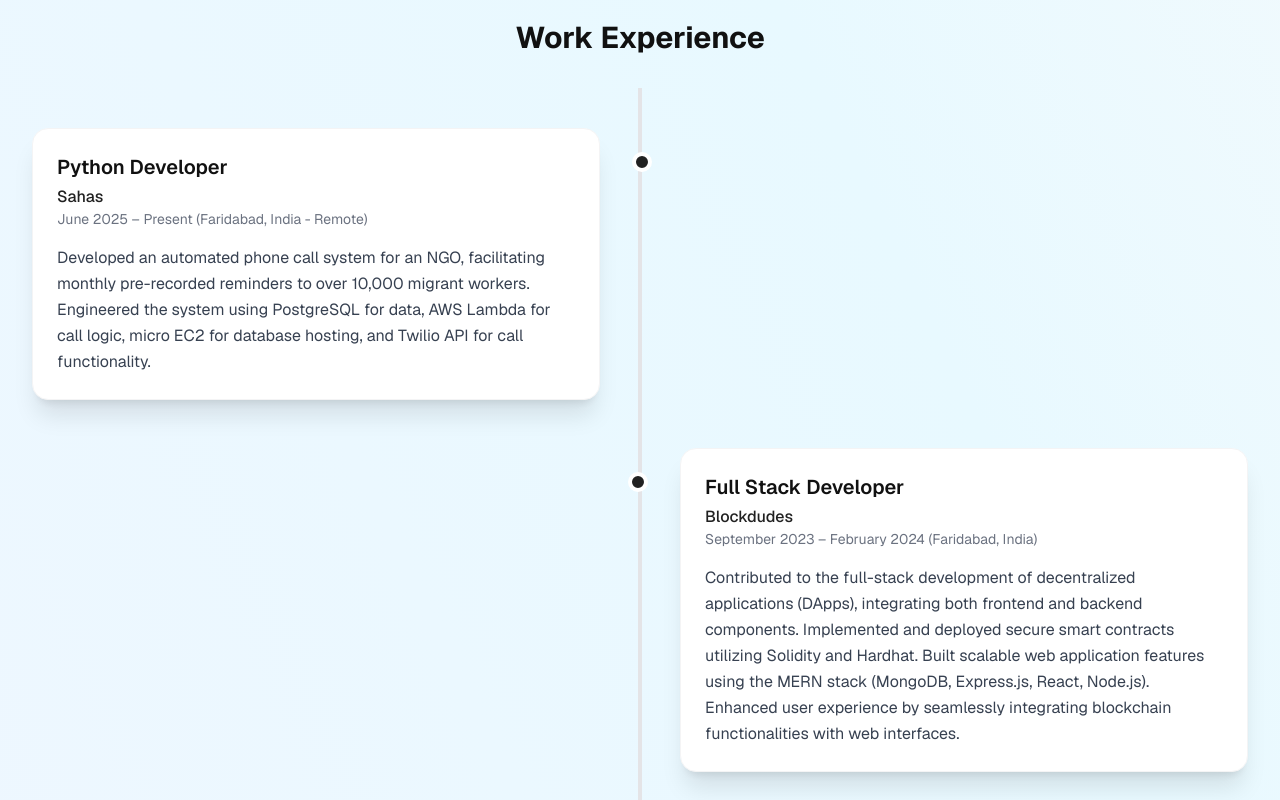
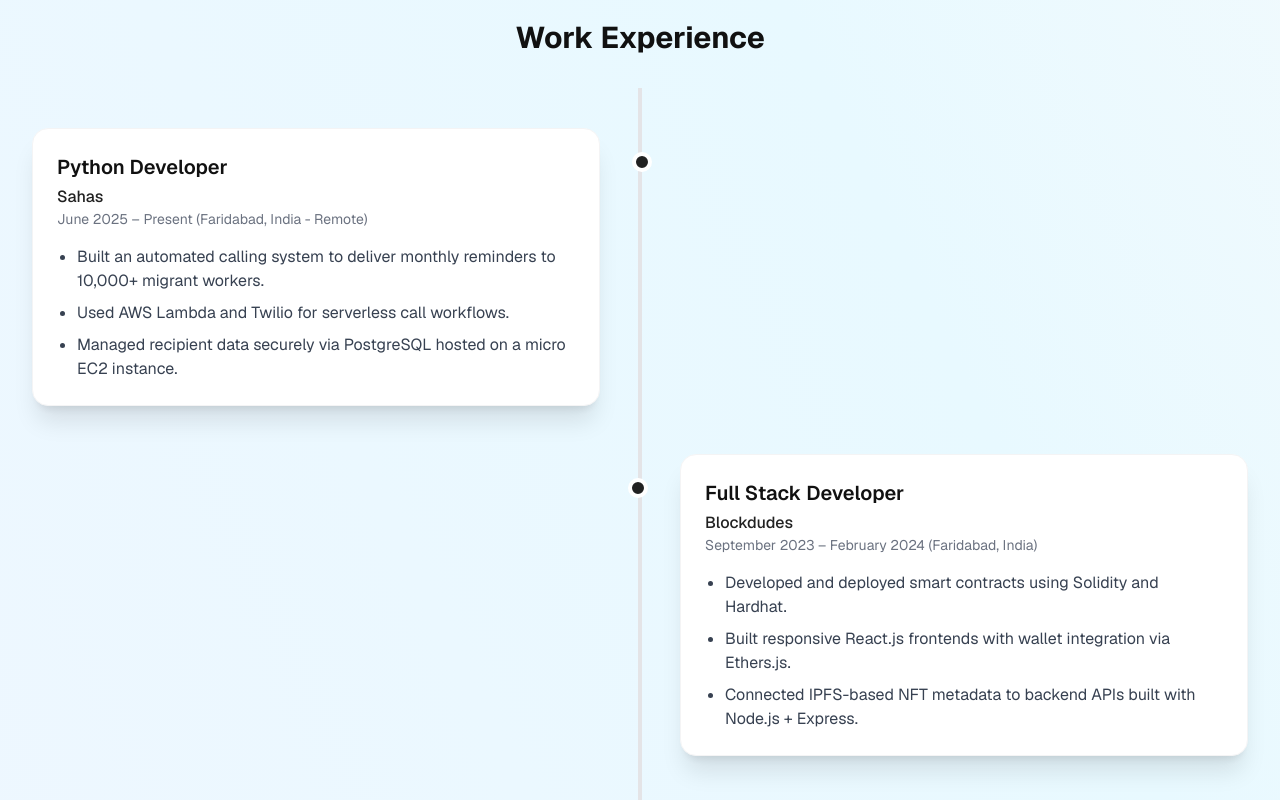
Before and after one commit to Akshit406/portfolio-akshit, a React (Vite) app: page / in a window 1280 px wide. Shown: the part 1640-2440 px from the top of the page. Built offline with nearby package versions, Linux system fonts and the light colour scheme; the HTML template or start-up script is replaced by a standard one.

Commit message:
bulletins instead of paragraphs

```diff
--- a/src/components/WorkExperience.jsx
+++ b/src/components/WorkExperience.jsx
@@ -6,16 +6,26 @@
     title: 'Python Developer',
     company: 'Sahas',
     period: 'June 2025 – Present (Faridabad, India - Remote)',
-    description:
-      'Developed an automated phone call system for an NGO, facilitating monthly pre-recorded reminders to over 10,000 migrant workers. Engineered the system using PostgreSQL for data, AWS Lambda for call logic, micro EC2 for database hosting, and Twilio API for call functionality.',
+    description: (
+      <ul className="list-disc pl-5 space-y-2 text-gray-700 dark:text-gray-300">
+        <li>Built an automated calling system to deliver monthly reminders to 10,000+ migrant workers.</li>
+        <li>Used AWS Lambda and Twilio for serverless call workflows.</li>
+        <li>Managed recipient data securely via PostgreSQL hosted on a micro EC2 instance.</li>
+      </ul>
+    ),
   },
   {
     id: 2,
     title: 'Full Stack Developer',
     company: 'Blockdudes',
     period: 'September 2023 – February 2024 (Faridabad, India)',
-    description:
-      'Contributed to the full-stack development of decentralized applications (DApps), integrating both frontend and backend components. Implemented and deployed secure smart contracts utilizing Solidity and Hardhat. Built scalable web application features using the MERN stack (MongoDB, Express.js, React, Node.js). Enhanced user experience by seamlessly integrating blockchain functionalities with web interfaces.',
+    description: (
+      <ul className="list-disc pl-5 space-y-2 text-gray-700 dark:text-gray-300">
+        <li>Developed and deployed smart contracts using Solidity and Hardhat.</li>
+        <li>Built responsive React.js frontends with wallet integration via Ethers.js.</li>
+        <li>Connected IPFS-based NFT metadata to backend APIs built with Node.js + Express.</li>
+      </ul>
+    ),
   },
 ];
 
@@ -46,7 +56,7 @@
             <h3 className="text-xl font-semibold text-dark-primary dark:text-light-primary mb-1">{exp.title}</h3>
             <p className="text-accent-dark dark:text-accent-light font-medium">{exp.company}</p>
             <p className="text-sm text-gray-500 dark:text-gray-400 mb-4">{exp.period}</p>
-            <p className="text-gray-700 dark:text-gray-300 leading-relaxed">{exp.description}</p>
+            {exp.description}
           </div>
         </motion.div>
       ))}
```
